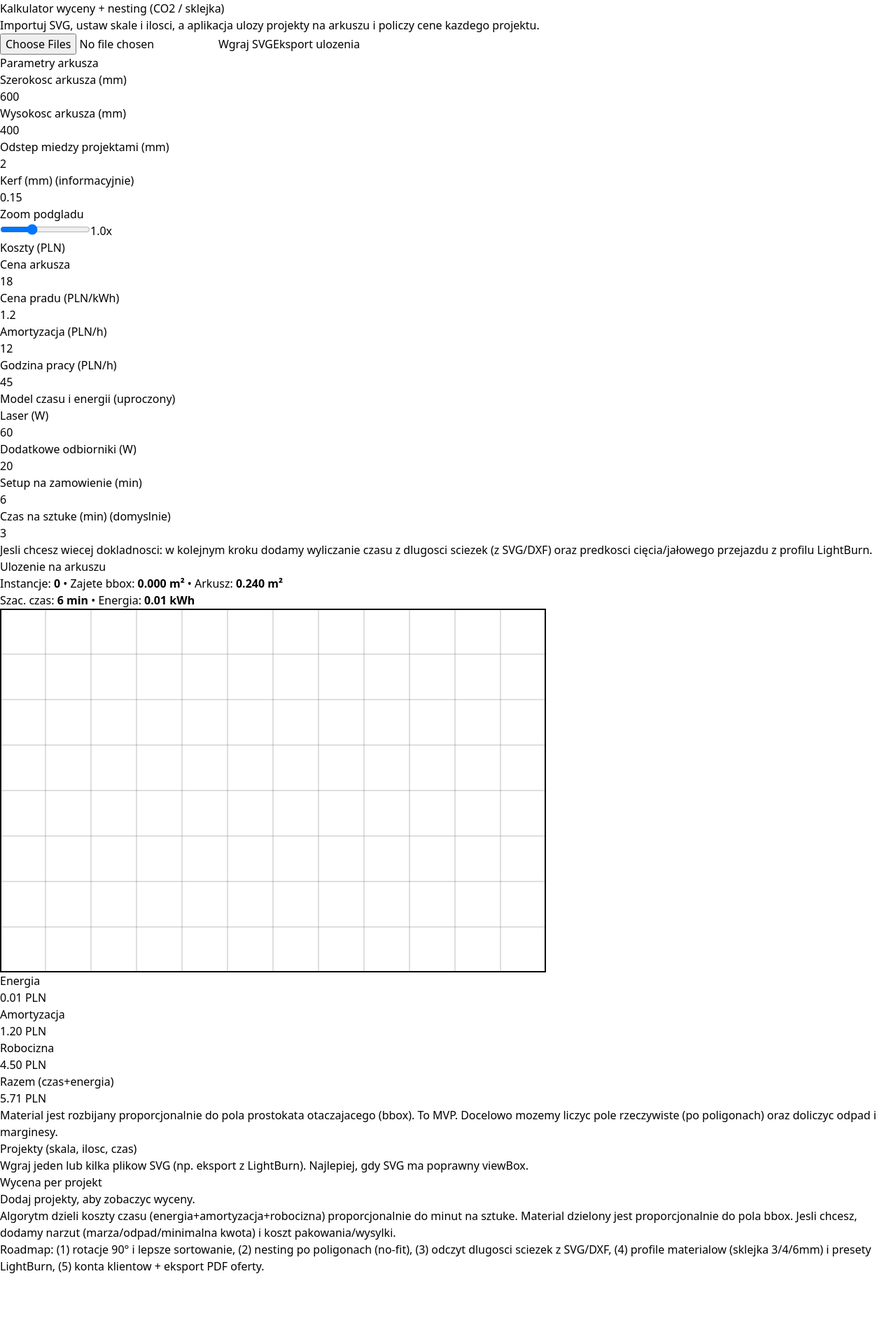
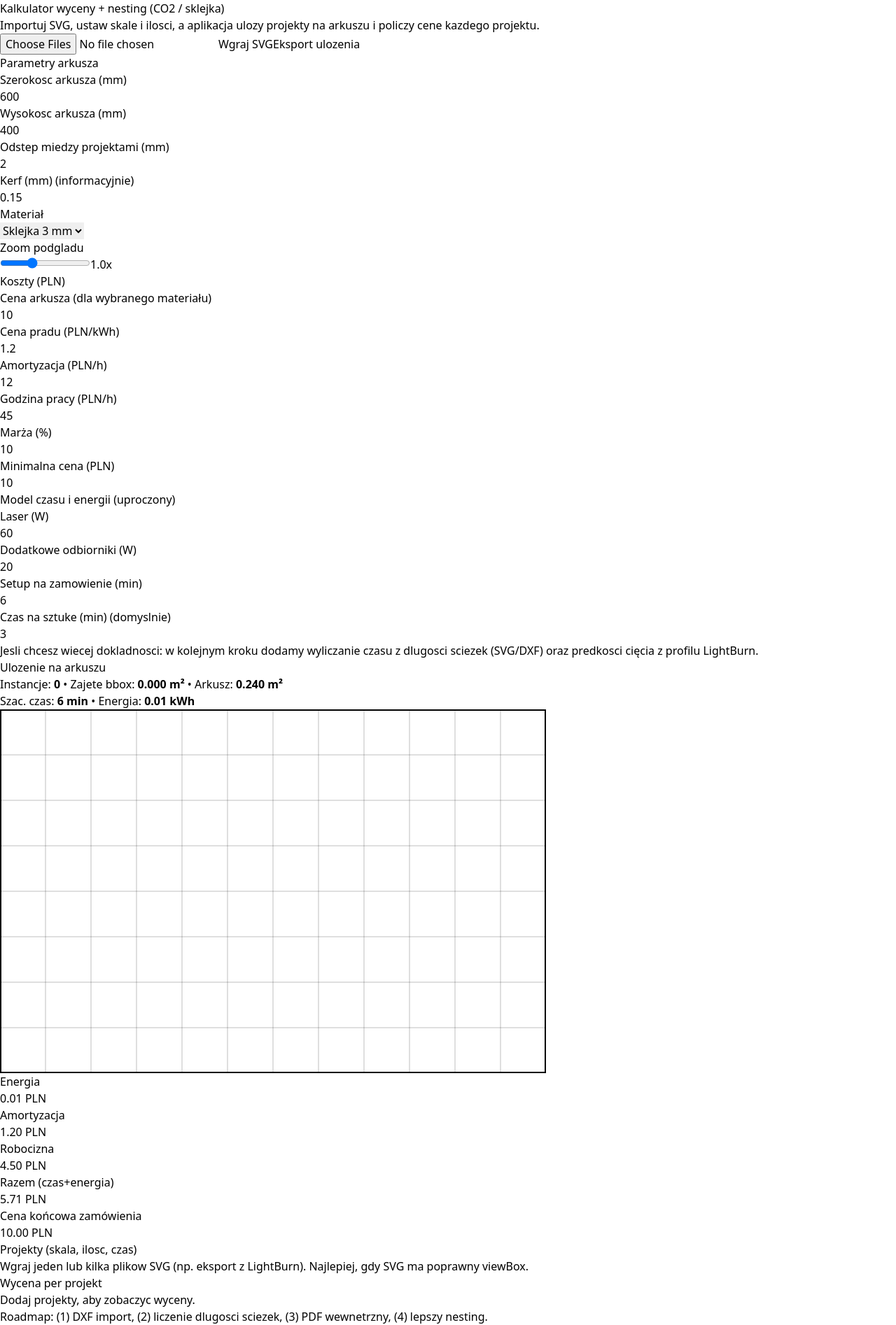
Before and after one commit to waldizur-bot/laser-kalkulator, a React (Vite) app: page / in a window 1280 px wide. Shown: the whole page at 70% size. Before the commit the page ends 1822 px from the top, so only its background shows below. Built offline with nearby package versions, Linux system fonts and the light colour scheme.

Commit message:
Dodano marze, min cene i profile materialu

```diff
--- a/src/App.tsx
+++ b/src/App.tsx
@@ -7,9 +7,6 @@ import React, { useEffect, useMemo, useRef, useState } from "react";
  * - prostego nestingu (heurystyka: shelf/row packing) na arkuszu
  * - wyliczania ceny kazdego projektu osobno (material + energia + amortyzacja + robocizna)
  * - eksportu ulozenia do SVG (do ponownego otwarcia w LightBurn)
- *
- * Uwaga: To jest MVP. Prawdziwy nesting (z obrotami, dowolnymi ksztaltami, marginesami od sciezek)
- * wymaga bardziej zaawansowanego algorytmu (np. no-fit polygon). Tutaj jest stabilny start.
  */
 
 // ------------------------- Helpers -------------------------
@@ -55,7 +52,6 @@ function makeId() {
 }
 
 // Prosty shelf packing: sortuj malejaco po wysokosci, ukladaj w rzedach.
-// Zwraca pozycje (x,y) dla kazdego prostokata.
 function shelfPack(
   items: { id: string; w: number; h: number; pad: number }[],
   binW: number,
@@ -75,7 +71,6 @@ function shelfPack(
     if (W > binW || H > binH) return { ok: false, placed: {} };
 
     if (cursorX + W > binW) {
-      // nowy rzad
       cursorX = 0;
       cursorY += rowH;
       rowH = 0;
@@ -109,11 +104,10 @@ type Design = {
   id: string;
   name: string;
   svgText: string;
-  baseW: number; // jednostki z SVG (zwykle px), przyjmujemy jako mm po imporcie (konfigurowalne przez scale)
+  baseW: number;
   baseH: number;
-  scale: number; // 1.0 = baza
+  scale: number;
   qty: number;
-  // szacunek czasu w minutach (opcjonalnie) — jesli brak, liczymy z "czas na sztuke" globalnie
   minutesOverride?: number;
 };
 
@@ -127,26 +121,56 @@ type Placed = {
   y: number;
 };
 
+type MaterialProfile = {
+  id: string;
+  name: string;
+  sheetCost: number;
+};
+
+const MATERIALS_DEFAULT: MaterialProfile[] = [
+  { id: "plywood_3", name: "Sklejka 3 mm", sheetCost: 10 },
+  { id: "hdf_3", name: "HDF 3 mm", sheetCost: 10 },
+];
+
 // ------------------------- App -------------------------
 
 export default function App() {
   // Arkusz
   const [sheetW, setSheetW] = useState(600); // mm
   const [sheetH, setSheetH] = useState(400); // mm
-  const [kerf, setKerf] = useState(0.15); // mm (informacyjnie / przyszlosciowo)
-  const [padding, setPadding] = useState(2); // mm odstep miedzy projektami
+  const [kerf, setKerf] = useState(0.15); // mm
+  const [padding, setPadding] = useState(2); // mm
+
+  // Materiały (profile w stanie, żeby dało się edytować cenę arkusza)
+  const [materials, setMaterials] = useState<MaterialProfile[]>(MATERIALS_DEFAULT);
+  const [materialId, setMaterialId] = useState<string>(MATERIALS_DEFAULT[0].id);
+
+  const selectedMaterial = useMemo(() => {
+    return materials.find((m) => m.id === materialId) ?? materials[0];
+  }, [materials, materialId]);
+
+  const sheetCost = selectedMaterial.sheetCost; // PLN / arkusz
+
+  const setSheetCostForSelected = (v: number) => {
+    setMaterials((prev) =>
+      prev.map((m) => (m.id === materialId ? { ...m, sheetCost: v } : m))
+    );
+  };
 
   // Koszty
-  const [sheetCost, setSheetCost] = useState(18); // PLN / arkusz
   const [powerPrice, setPowerPrice] = useState(1.2); // PLN / kWh
   const [deprPerHour, setDeprPerHour] = useState(12); // PLN / h
   const [laborPerHour, setLaborPerHour] = useState(45); // PLN / h
 
+  // Cena sprzedaży
+  const [marginPercent, setMarginPercent] = useState(10); // %
+  const [minOrderPrice, setMinOrderPrice] = useState(10); // PLN
+
   // Maszyna (uproczony model czasu/energii)
   const [laserWatt, setLaserWatt] = useState(60); // W
-  const [assistWatt, setAssistWatt] = useState(20); // W (np. wyciag/air assist — uproszczenie)
-  const [baseMinutesPerItem, setBaseMinutesPerItem] = useState(3); // min / szt (jesli nie podasz override)
-  const [setupMinutes, setSetupMinutes] = useState(6); // min na uruchomienie, mocowanie, itp. (dzielone na zamowienie)
+  const [assistWatt, setAssistWatt] = useState(20); // W
+  const [baseMinutesPerItem, setBaseMinutesPerItem] = useState(3); // min / szt
+  const [setupMinutes, setSetupMinutes] = useState(6); // min / zamówienie
 
   // Projekty
   const [designs, setDesigns] = useState<Design[]>([]);
@@ -189,7 +213,6 @@ export default function App() {
     const ctx = c.getContext("2d");
     if (!ctx) return;
 
-    // dopasuj skale widoku
     const maxW = 1000;
     const maxH = 520;
     const s = Math.min(maxW / sheetW, maxH / sheetH) * viewScale;
@@ -199,11 +222,9 @@ export default function App() {
 
     ctx.clearRect(0, 0, c.width, c.height);
 
-    // ramka arkusza
     ctx.lineWidth = 2;
     ctx.strokeRect(1, 1, c.width - 2, c.height - 2);
 
-    // siatka co 50mm
     ctx.globalAlpha = 0.25;
     ctx.lineWidth = 1;
     for (let x = 50; x < sheetW; x += 50) {
@@ -226,7 +247,6 @@ export default function App() {
       return;
     }
 
-    // prostokaty instancji
     ctx.lineWidth = 2;
     ctx.font = "12px sans-serif";
 
@@ -243,19 +263,17 @@ export default function App() {
   // ------------------------- Koszty -------------------------
 
   const totalArea = useMemo(() => {
-    // Pole zajete przez bounding boxy (nie realny odpad)
     return instances.reduce((acc, it) => acc + it.w * it.h, 0); // mm2
   }, [instances]);
 
   const sheetArea = sheetW * sheetH; // mm2
+
   const materialShare = useMemo(() => {
     if (!nesting.ok || instances.length === 0) return 0;
-    // Udzial materialu liczony proporcjonalnie do pola bbox
-    return sheetCost / Math.max(1e-9, sheetArea);
-  }, [nesting.ok, instances.length, sheetCost, sheetArea]); // PLN / mm2
+    return sheetCost / Math.max(1e-9, sheetArea); // PLN / mm2
+  }, [nesting.ok, instances.length, sheetCost, sheetArea]);
 
   const timeAndEnergyTotals = useMemo(() => {
-    // Czas: suma minut z override albo bazowych + setup
     let minutes = setupMinutes;
     for (const it of instances) {
       const d = designs.find((x) => x.id === it.designId);
@@ -264,8 +282,6 @@ export default function App() {
     }
 
     const hours = minutes / 60;
-
-    // Energia: (laserWatt + assistWatt) * czas
     const kwh = ((laserWatt + assistWatt) / 1000) * hours;
 
     return { minutes, hours, kwh };
@@ -275,16 +291,25 @@ export default function App() {
     const energy = timeAndEnergyTotals.kwh * powerPrice;
     const depr = timeAndEnergyTotals.hours * deprPerHour;
     const labor = timeAndEnergyTotals.hours * laborPerHour;
+
+    // total = koszty czasu i energii (jak było wcześniej)
     return { energy, depr, labor, total: energy + depr + labor };
   }, [timeAndEnergyTotals, powerPrice, deprPerHour, laborPerHour]);
 
+  // NOWE: cena końcowa zamówienia (koszt produkcji + marża, min. cena)
+  const finalPrice = useMemo(() => {
+    // tu możesz w przyszłości dodać też narzut materiału/odpadu albo stałą opłatę
+    const productionCost = orderCosts.total; // aktualnie: energia+amortyzacja+robocizna (materiał jest rozbijany per sztuka)
+    const withMargin = productionCost * (1 + marginPercent / 100);
+    return Math.max(withMargin, minOrderPrice);
+  }, [orderCosts.total, marginPercent, minOrderPrice]);
+
   const perItemPrice = useMemo(() => {
-    // Cena per instancja: material proporcjonalny do pola bbox + podzial kosztow czasu
-    // Koszty czasu dzielimy proporcjonalnie do "minut" (override lub base)
     if (instances.length === 0) return new Map<string, number>();
 
     const minutesByInstance = new Map<string, number>();
     let sumM = 0;
+
     for (const it of instances) {
       const d = designs.find((x) => x.id === it.designId);
       const m = d?.minutesOverride ?? baseMinutesPerItem;
@@ -292,7 +317,7 @@ export default function App() {
       sumM += m;
     }
 
-    const timeCostPool = orderCosts.total; // energy+depr+labor
+    const timeCostPool = orderCosts.total; // energia + depr + labor
 
     const out = new Map<string, number>();
     for (const it of instances) {
@@ -301,11 +326,11 @@ export default function App() {
       const timePart = sumM > 0 ? (m / sumM) * timeCostPool : timeCostPool / instances.length;
       out.set(it.instanceId, mat + timePart);
     }
+
     return out;
   }, [instances, designs, baseMinutesPerItem, materialShare, orderCosts.total]);
 
   const groupedPrices = useMemo(() => {
-    // Cena "projektu" (design) osobno: srednia cena instancji w grupie
     const byDesign = new Map<string, { name: string; count: number; sum: number }>();
     for (const it of instances) {
       const price = perItemPrice.get(it.instanceId) ?? 0;
@@ -357,31 +382,22 @@ export default function App() {
   function exportLayoutSvg() {
     if (!nesting.ok) return;
 
-    // Minimalny eksport: prostokaty bbox + osadzone svgi jako <g> z transform.
-    // W praktyce: LightBurn czesto akceptuje proste SVG z grupami.
-    // Uwaga: tu zakladamy, ze jednostki SVG == mm (to moze wymagac dopracowania w Twoim workflow).
-
     const header = `<?xml version="1.0" encoding="UTF-8"?>\n`;
-    const svgOpen = `<svg xmlns=\"http://www.w3.org/2000/svg\" width=\"${sheetW}mm\" height=\"${sheetH}mm\" viewBox=\"0 0 ${sheetW} ${sheetH}\">\n`;
+    const svgOpen = `<svg xmlns="http://www.w3.org/2000/svg" width="${sheetW}mm" height="${sheetH}mm" viewBox="0 0 ${sheetW} ${sheetH}">\n`;
     const svgClose = `</svg>\n`;
 
     const body: string[] = [];
-    body.push(`<rect x=\"0\" y=\"0\" width=\"${sheetW}\" height=\"${sheetH}\" fill=\"none\" stroke=\"black\" stroke-width=\"0.2\"/>`);
+    body.push(`<rect x="0" y="0" width="${sheetW}" height="${sheetH}" fill="none" stroke="black" stroke-width="0.2"/>`);
 
-    // Wstaw kazda instancje jako <g> z translate+scale i wklej zawartosc SVG bez zewnetrznego <svg>
     for (const p of nesting.placed) {
       const d = designs.find((x) => x.id === p.designId);
       if (!d) continue;
 
-      // Wytnij wewnetrzny content z SVG
       const inner = d.svgText
         .replace(/^[\s\S]*?<svg[^>]*>/i, "")
         .replace(/<\/svg>[\s\S]*$/i, "");
 
-      // Skala: d.scale, Pozycja: p.x,p.y
-      body.push(
-        `<g transform=\"translate(${p.x} ${p.y}) scale(${d.scale})\">${inner}</g>`
-      );
+      body.push(`<g transform="translate(${p.x} ${p.y}) scale(${d.scale})">${inner}</g>`);
     }
 
     const out = header + svgOpen + body.join("\n") + "\n" + svgClose;
@@ -440,6 +456,21 @@ export default function App() {
               <Row label="Kerf (mm) (informacyjnie)">
                 <NumberInput value={kerf} onChange={setKerf} min={0} step={0.01} />
               </Row>
+
+              <Row label="Materiał">
+                <select
+                  className="w-full px-3 py-2 rounded-xl border border-zinc-200 bg-white text-sm"
+                  value={materialId}
+                  onChange={(e) => setMaterialId(e.target.value)}
+                >
+                  {materials.map((m) => (
+                    <option key={m.id} value={m.id}>
+                      {m.name}
+                    </option>
+                  ))}
+                </select>
+              </Row>
+
               <Row label="Zoom podgladu">
                 <div className="flex items-center gap-2">
                   <input
@@ -457,9 +488,10 @@ export default function App() {
             </Card>
 
             <Card title="Koszty (PLN)">
-              <Row label="Cena arkusza">
-                <NumberInput value={sheetCost} onChange={setSheetCost} min={0} step={0.1} />
+              <Row label="Cena arkusza (dla wybranego materiału)">
+                <NumberInput value={sheetCost} onChange={setSheetCostForSelected} min={0} step={0.1} />
               </Row>
+
               <Row label="Cena pradu (PLN/kWh)">
                 <NumberInput value={powerPrice} onChange={setPowerPrice} min={0} step={0.01} />
               </Row>
@@ -468,6 +500,13 @@ export default function App() {
               </Row>
               <Row label="Godzina pracy (PLN/h)">
                 <NumberInput value={laborPerHour} onChange={setLaborPerHour} min={0} step={0.1} />
+              </Row>
+
+              <Row label="Marża (%)">
+                <NumberInput value={marginPercent} onChange={setMarginPercent} min={0} step={1} />
+              </Row>
+              <Row label="Minimalna cena (PLN)">
+                <NumberInput value={minOrderPrice} onChange={setMinOrderPrice} min={0} step={1} />
               </Row>
             </Card>
 
@@ -485,8 +524,8 @@ export default function App() {
                 <NumberInput value={baseMinutesPerItem} onChange={setBaseMinutesPerItem} min={0} step={0.5} />
               </Row>
               <p className="text-xs text-zinc-600 mt-2">
-                Jesli chcesz wiecej dokladnosci: w kolejnym kroku dodamy wyliczanie czasu z dlugosci sciezek (z SVG/DXF)
-                oraz predkosci cięcia/jałowego przejazdu z profilu LightBurn.
+                Jesli chcesz wiecej dokladnosci: w kolejnym kroku dodamy wyliczanie czasu z dlugosci sciezek (SVG/DXF)
+                oraz predkosci cięcia z profilu LightBurn.
               </p>
             </Card>
           </div>
@@ -498,17 +537,16 @@ export default function App() {
                 <div className="text-sm text-zinc-700">
                   {nesting.ok ? (
                     <span>
-                      Instancje: <b>{instances.length}</b> • Zajete bbox: <b>{(totalArea / 1e6).toFixed(3)} m²</b> •
-                      Arkusz: <b>{(sheetArea / 1e6).toFixed(3)} m²</b>
+                      Instancje: <b>{instances.length}</b> • Zajete bbox: <b>{(totalArea / 1e6).toFixed(3)} m²</b> • Arkusz:{" "}
+                      <b>{(sheetArea / 1e6).toFixed(3)} m²</b>
                     </span>
                   ) : (
-                    <span className="text-rose-700">
-                      Nie miesci sie na arkuszu — zmniejsz skale/ilosci lub zwieksz arkusz.
-                    </span>
+                    <span className="text-rose-700">Nie miesci sie na arkuszu — zmniejsz skale/ilosci lub zwieksz arkusz.</span>
                   )}
                 </div>
                 <div className="text-sm text-zinc-700 tabular-nums">
-                  Szac. czas: <b>{timeAndEnergyTotals.minutes.toFixed(0)} min</b> • Energia: <b>{timeAndEnergyTotals.kwh.toFixed(2)} kWh</b>
+                  Szac. czas: <b>{timeAndEnergyTotals.minutes.toFixed(0)} min</b> • Energia:{" "}
+                  <b>{timeAndEnergyTotals.kwh.toFixed(2)} kWh</b>
                 </div>
               </div>
 
@@ -522,10 +560,10 @@ export default function App() {
                 <Stat label="Robocizna" value={`${orderCosts.labor.toFixed(2)} PLN`} />
                 <Stat label="Razem (czas+energia)" value={`${orderCosts.total.toFixed(2)} PLN`} />
               </div>
-              <p className="text-xs text-zinc-600 mt-2">
-                Material jest rozbijany proporcjonalnie do pola prostokata otaczajacego (bbox). To MVP. Docelowo mozemy liczyc pole
-                rzeczywiste (po poligonach) oraz doliczyc odpad i marginesy.
-              </p>
+
+              <div className="mt-3">
+                <Stat label="Cena końcowa zamówienia" value={`${finalPrice.toFixed(2)} PLN`} />
+              </div>
             </Card>
 
             <Card title="Projekty (skala, ilosc, czas)">
@@ -544,7 +582,7 @@ export default function App() {
                           <div>
                             <div className="font-medium">{d.name}</div>
                             <div className="text-xs text-zinc-600 tabular-nums">
-                              Rozmiar: {w.toFixed(1)} × {h.toFixed(1)} (jednostki importu) • baza: {d.baseW.toFixed(1)} × {d.baseH.toFixed(1)}
+                              Rozmiar: {w.toFixed(1)} × {h.toFixed(1)} • baza: {d.baseW.toFixed(1)} × {d.baseH.toFixed(1)}
                             </div>
                           </div>
                           <button
@@ -572,7 +610,12 @@ export default function App() {
                           </Labeled>
 
                           <Labeled label="Ilosc">
-                            <NumberInput value={d.qty} onChange={(v) => updateDesign(d.id, { qty: Math.max(1, Math.floor(v)) })} min={1} step={1} />
+                            <NumberInput
+                              value={d.qty}
+                              onChange={(v) => updateDesign(d.id, { qty: Math.max(1, Math.floor(v)) })}
+                              min={1}
+                              step={1}
+                            />
                           </Labeled>
 
                           <Labeled label="Czas / szt (min) (opcjonalnie)">
@@ -618,18 +661,13 @@ export default function App() {
                   </table>
                 </div>
               )}
-              <p className="text-xs text-zinc-600 mt-2">
-                Algorytm dzieli koszty czasu (energia+amortyzacja+robocizna) proporcjonalnie do minut na sztuke. Material dzielony jest
-                proporcjonalnie do pola bbox. Jesli chcesz, dodamy narzut (marza/odpad/minimalna kwota) i koszt pakowania/wysylki.
-              </p>
             </Card>
           </div>
         </div>
 
         <div className="mt-8 text-xs text-zinc-500">
           <p>
-            Roadmap: (1) rotacje 90° i lepsze sortowanie, (2) nesting po poligonach (no-fit), (3) odczyt dlugosci sciezek z SVG/DXF,
-            (4) profile materialow (sklejka 3/4/6mm) i presety LightBurn, (5) konta klientow + eksport PDF oferty.
+            Roadmap: (1) DXF import, (2) liczenie dlugosci sciezek, (3) PDF wewnetrzny, (4) lepszy nesting.
           </p>
         </div>
       </div>
```
